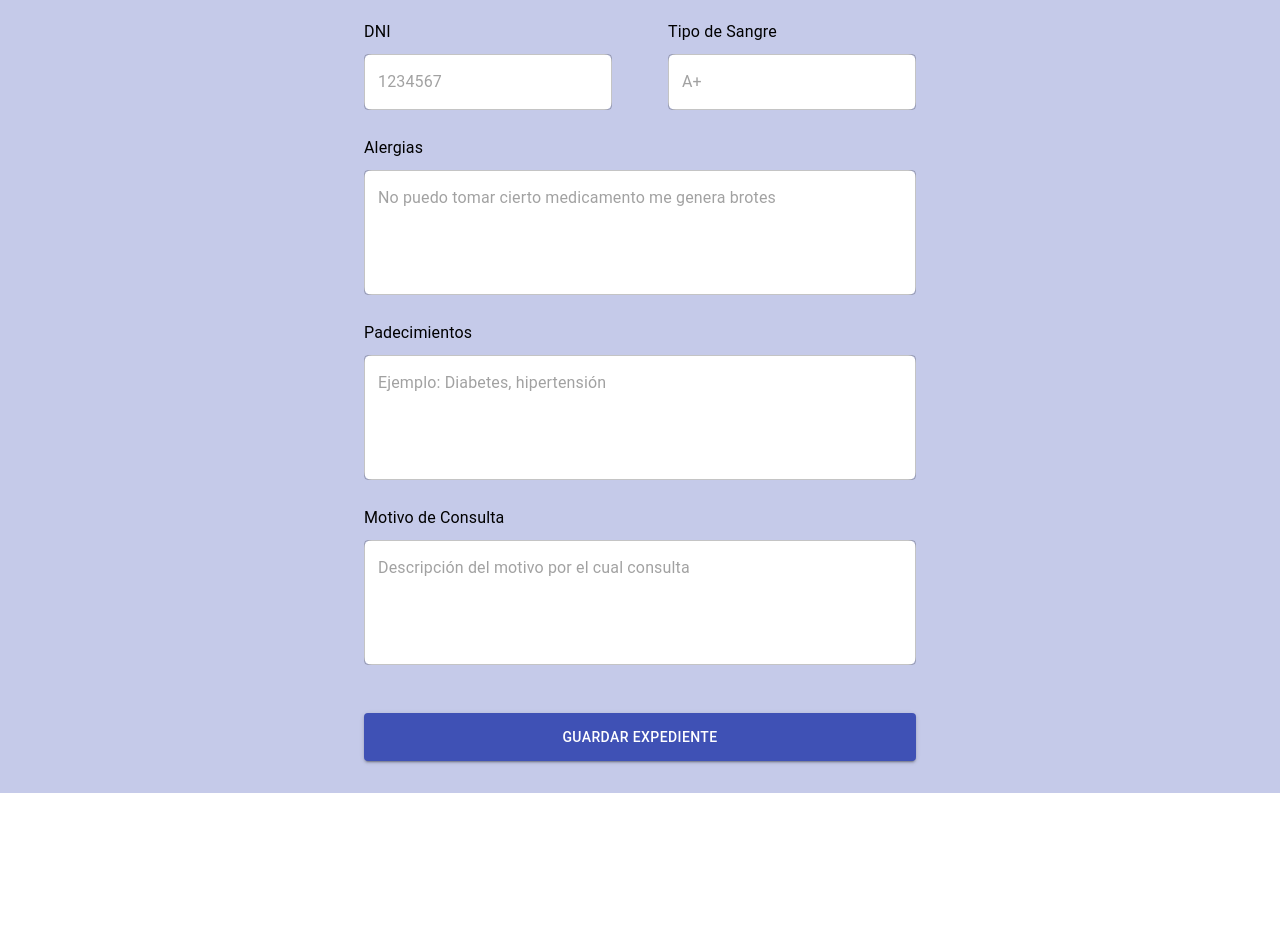
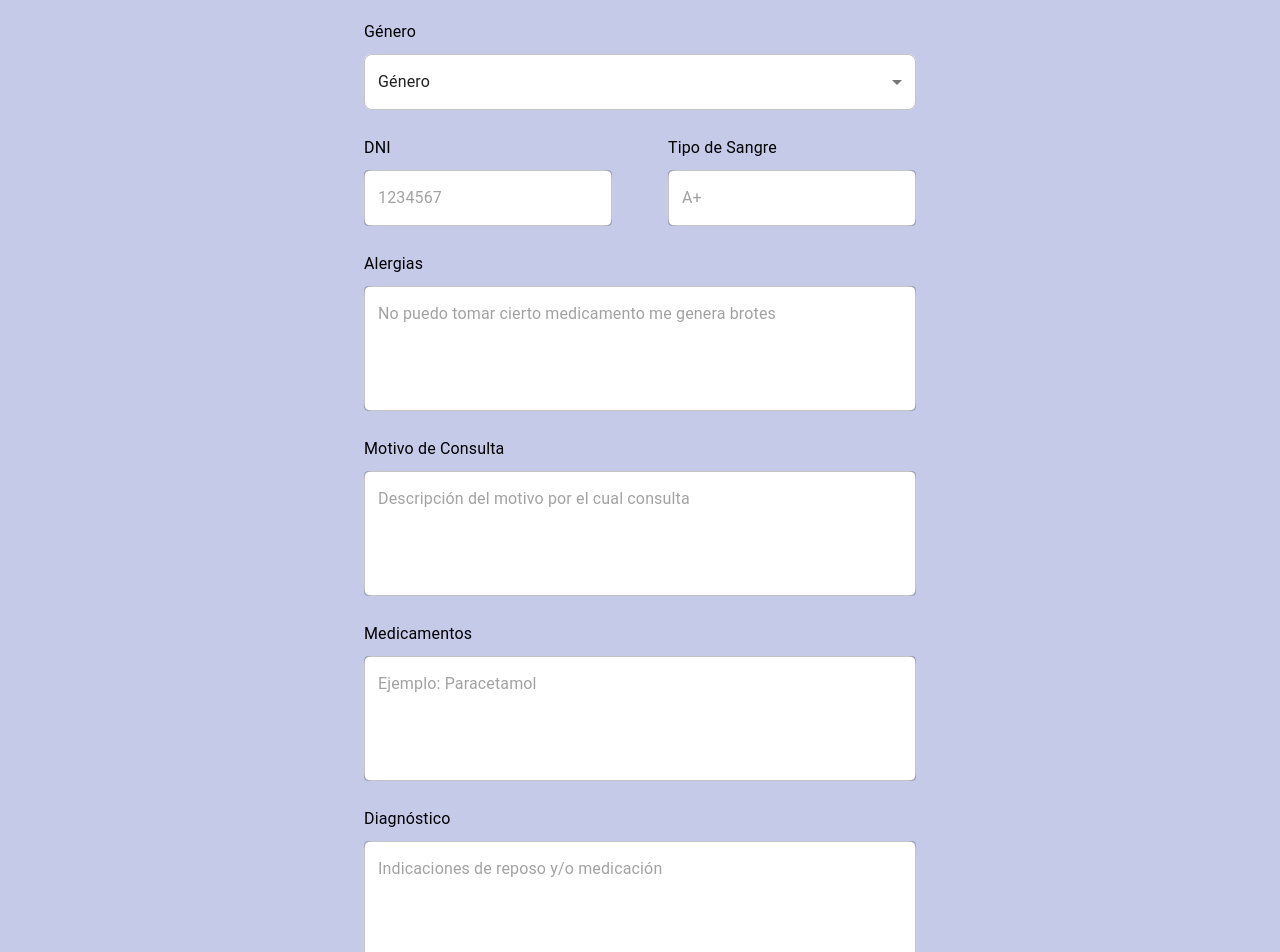
Before and after one commit to No-Country-simulation/c22-14-m-webapp, a React (Vite) app in the folder frontend/: page /history-medical in a window 1280 px wide. Shown: the part 300-1252 px from the top of the page. Before the commit the page ends 1093 px from the top, so only its background shows below. Built offline with nearby package versions, Linux system fonts and the light colour scheme.

Commit message:
TASK: view history medical

```diff
--- a/frontend/src/bundles/home/pages/history-medical.jsx
+++ b/frontend/src/bundles/home/pages/history-medical.jsx
@@ -1,29 +1,36 @@
-import { Box, Button, Container, TextField, Typography } from "@mui/material"
+import {
+  Box,
+  Button,
+  Container,
+  MenuItem,
+  Select,
+  TextField,
+  Typography,
+} from '@mui/material';
 
 const HistoryMedical = () => {
-
-  const handleSubmit = event => {
-    event.preventDefault()
-  }
+  const handleSubmit = (event) => {
+    event.preventDefault();
+  };
 
   return (
     <Box
       sx={{
-        width: "100%",
-        minHeight: "100vh",
-        backgroundColor: "#C5CAE9",
-        py: 4
+        width: '100%',
+        minHeight: '100vh',
+        backgroundColor: '#C5CAE9',
+        py: 4,
       }}
     >
       <Container component="div" maxWidth="sm">
-        <Typography component="h1" variant="h5" sx={{ textAlign: "center" }}>
+        <Typography component="h1" variant="h5" sx={{ textAlign: 'center' }}>
           Historial Médico
         </Typography>
         <Box
           component="form"
           onSubmit={handleSubmit}
           noValidate
-          sx={{ mt: 3, display: "flex", flexDirection: "column", gap: 3 }}
+          sx={{ mt: 3, display: 'flex', flexDirection: 'column', gap: 3 }}
         >
           <Box component="div">
             <Typography variant="subtitle1" gutterBottom>
@@ -38,11 +45,12 @@ const HistoryMedical = () => {
               // onChange={handleChange}
               variant="outlined"
               sx={{
-                  backgroundColor: "white",
-                  borderRadius: 2
+                backgroundColor: 'white',
+                borderRadius: 2,
               }}
             />
           </Box>
+
           <Box component="div">
             <Typography variant="subtitle1" sx={{ pb: 1 }}>
               Apellidos
@@ -56,13 +64,40 @@ const HistoryMedical = () => {
               // onChange={handleChange}
               variant="outlined"
               sx={{
-                  backgroundColor: "white",
-                  borderRadius: 2
+                backgroundColor: 'white',
+                borderRadius: 2,
               }}
             />
           </Box>
 
-            <Box component="div" sx={{ display: "flex", justifyContent: "space-between" }}>
+          <Box component="div">
+            <Typography variant="subtitle1" sx={{ pb: 1 }}>
+              Género
+            </Typography>
+            <Select
+              // value={gender}
+              // onChange={handleChange}
+              fullWidth
+              value=""
+              variant="outlined"
+              displayEmpty
+              // inputProps={{ 'aria-label': 'Without label' }}
+              sx={{
+                backgroundColor: 'white',
+                borderRadius: 2,
+              }}
+            >
+              <MenuItem value="">Género</MenuItem>
+              <MenuItem value="man">Masculino</MenuItem>
+              <MenuItem value="woman">Femenino</MenuItem>
+              <MenuItem value="no-gender">Prefiero no decirlo</MenuItem>
+            </Select>
+          </Box>
+
+          <Box
+            component="div"
+            sx={{ display: 'flex', justifyContent: 'space-between' }}
+          >
             <Box component="div">
               <Typography variant="subtitle1" sx={{ pb: 1 }}>
                 DNI
@@ -76,8 +111,8 @@ const HistoryMedical = () => {
                 // onChange={handleChange}
                 variant="outlined"
                 sx={{
-                  backgroundColor: "white",
-                  borderRadius: 2
+                  backgroundColor: 'white',
+                  borderRadius: 2,
                 }}
               />
             </Box>
@@ -94,8 +129,8 @@ const HistoryMedical = () => {
                 // onChange={handleChange}
                 variant="outlined"
                 sx={{
-                  backgroundColor: "white",
-                  borderRadius: 2
+                  backgroundColor: 'white',
+                  borderRadius: 2,
                 }}
               />
             </Box>
@@ -116,31 +151,12 @@ const HistoryMedical = () => {
               // onChange={handleChange}
               variant="outlined"
               sx={{
-                  backgroundColor: "white",
-                  borderRadius: 2
+                backgroundColor: 'white',
+                borderRadius: 2,
               }}
             />
           </Box>
-            <Box component="div">
-              <Typography variant="subtitle1" sx={{ pb: 1 }}>
-                Padecimientos
-              </Typography>
-              <TextField
-                fullWidth
-                multiline
-                rows={4}
-                name="conditions"
-                type="text"
-                placeholder="Ejemplo: Diabetes, hipertensión"
-                // value={formData.correo}
-                // onChange={handleChange}
-                variant="outlined"
-                sx={{
-                  backgroundColor: "white",
-                  borderRadius: 2
-                }}
-              />
-            </Box>
+
           <Box component="div">
             <Typography variant="subtitle1" sx={{ pb: 1 }}>
               Motivo de Consulta
@@ -156,11 +172,54 @@ const HistoryMedical = () => {
               // onChange={handleChange}
               variant="outlined"
               sx={{
-                  backgroundColor: "white",
-                  borderRadius: 2
+                backgroundColor: 'white',
+                borderRadius: 2,
               }}
             />
           </Box>
+
+          <Box component="div">
+            <Typography variant="subtitle1" sx={{ pb: 1 }}>
+              Medicamentos
+            </Typography>
+            <TextField
+              fullWidth
+              multiline
+              rows={4}
+              name="drugs"
+              type="text"
+              placeholder="Ejemplo: Paracetamol"
+              // value={formData.correo}
+              // onChange={handleChange}
+              variant="outlined"
+              sx={{
+                backgroundColor: 'white',
+                borderRadius: 2,
+              }}
+            />
+          </Box>
+
+          <Box component="div">
+            <Typography variant="subtitle1" sx={{ pb: 1 }}>
+              Diagnóstico
+            </Typography>
+            <TextField
+              fullWidth
+              multiline
+              rows={4}
+              name="diagnostic"
+              type="text"
+              placeholder="Indicaciones de reposo y/o medicación"
+              // value={formData.correo}
+              // onChange={handleChange}
+              variant="outlined"
+              sx={{
+                backgroundColor: 'white',
+                borderRadius: 2,
+              }}
+            />
+          </Box>
+
           <Button
             type="submit"
             fullWidth
@@ -168,9 +227,9 @@ const HistoryMedical = () => {
             sx={{
               mt: 3,
               py: 1.5,
-              backgroundColor: "#3F51B5",
-              "&:hover": {
-                backgroundColor: "#303F9F",
+              backgroundColor: '#3F51B5',
+              '&:hover': {
+                backgroundColor: '#303F9F',
               },
             }}
           >
@@ -179,7 +238,7 @@ const HistoryMedical = () => {
         </Box>
       </Container>
     </Box>
-  )
-}
+  );
+};
 
-export default HistoryMedical
+export default HistoryMedical;
```
Also changed, not shown: 1 other file (tests, documents, lock files or other folders). Lines whose indentation alone changed are shown as unchanged.
